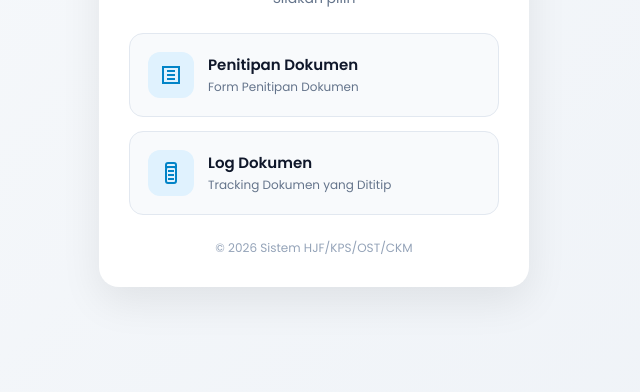
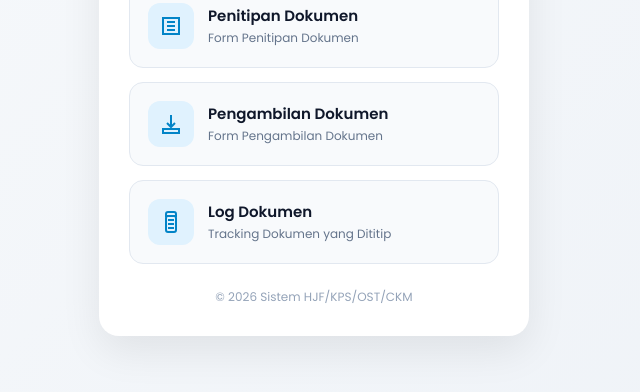
Before and after one commit to GASKPS/Form-Exit, a plain HTML site: page index.html in a window 1280 px wide. Shown: the part 362-754 px from the top of the page, without its empty margins (326-966 px from the left). Drawn offline with Linux system fonts and the light colour scheme.

Commit message:
Update document labels and add retrieval form

```diff
--- a/index.html
+++ b/index.html
@@ -168,10 +168,9 @@ footer{
 
 <div class="menu">
 
-  <!-- Penitip Dokumen -->
+  <!-- Penitipan Dokumen -->
   <div class="card" onclick="location.href='https://docs.google.com/forms/d/e/1FAIpQLScloDJPedigyIcozEDKpjtWL4uzeraOG3Ntxwe2xVk0mJEXoA/viewform?usp=header'">
     <div class="icon-wrap">
-      <!-- Icon dokumen -->
       <svg class="icon" viewBox="0 0 24 24" fill="none" stroke="currentColor" stroke-width="2">
         <path d="M4 4h16v16H4z" />
         <line x1="8" y1="8" x2="16" y2="8"/>
@@ -185,10 +184,24 @@ footer{
     </div>
   </div>
 
-  <!-- Log Dokumen (Tracking) -->
+  <!-- Pengambilan Dokumen -->
+  <div class="card" onclick="location.href='LINK_FORM_PENGAMBILAN'">
+    <div class="icon-wrap">
+      <svg class="icon" viewBox="0 0 24 24" fill="none" stroke="currentColor" stroke-width="2">
+        <path d="M12 3v12"/>
+        <path d="M8 11l4 4 4-4"/>
+        <path d="M4 17h16v4H4z"/>
+      </svg>
+    </div>
+    <div>
+      <span class="title">Pengambilan Dokumen</span>
+      <span class="desc">Form Pengambilan Dokumen</span>
+    </div>
+  </div>
+
+  <!-- Log Dokumen -->
   <div class="card" onclick="location.href=''">
     <div class="icon-wrap">
-      <!-- Icon clipboard checklist -->
       <svg class="icon" viewBox="0 0 24 24" fill="none" stroke="currentColor" stroke-width="2">
         <path d="M9 2h6a2 2 0 0 1 2 2v2H7V4a2 2 0 0 1 2-2z"/>
         <rect x="7" y="6" width="10" height="16" rx="2"/>
```
